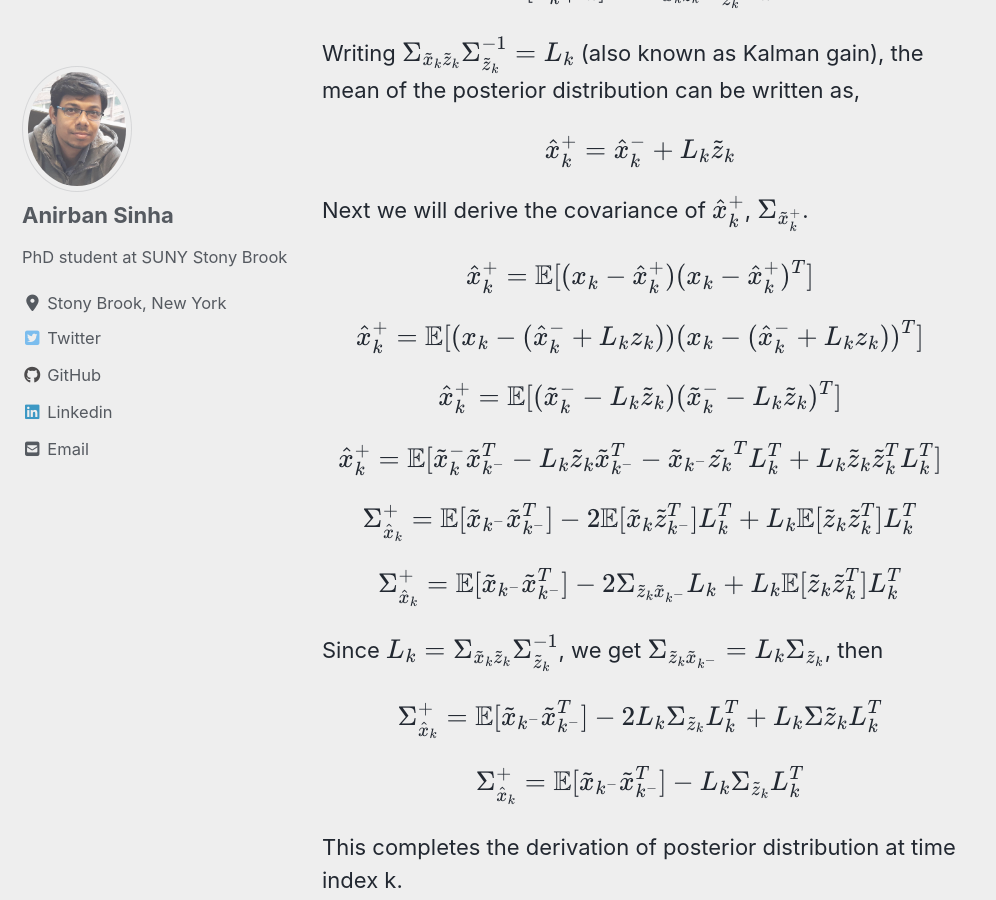
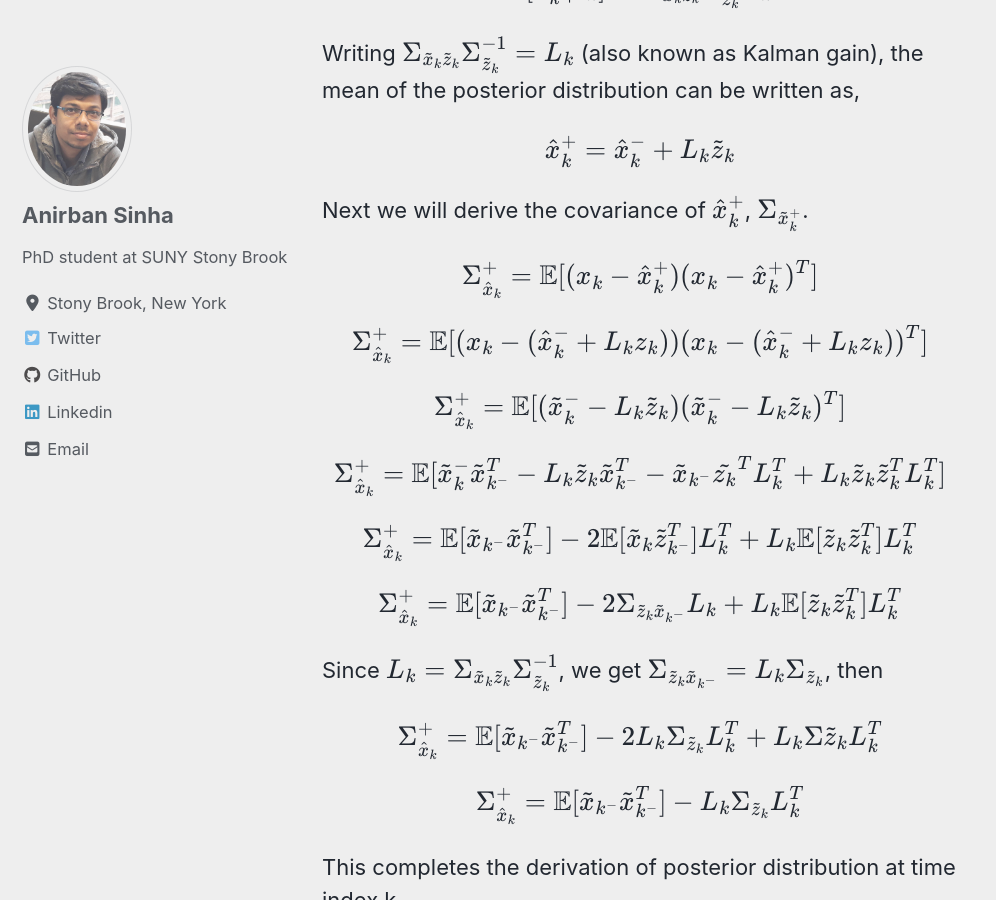
Before and after one commit to mattsinbot/mattsinbot.github.io, a Jekyll site: the page built from _posts/2019-12-08-KalmanFilter_Intro.md, in a window 1280 px wide and 900 px high, scrolled down 5660 px. Shown: the whole window, without its empty margins (0-996 px from the left). Built offline with Jekyll 4.4.1, drawn with Linux system fonts in a browser that asks for light colours; cached includes are drawn as plain includes; nearby versions of some CDN libraries; formulas are drawn with MathJax 3; comment, search, counter and statistics services are not loaded.

Commit message:
posterior distribution completed

```diff
--- a/_posts/2019-12-08-KalmanFilter_Intro.md
+++ b/_posts/2019-12-08-KalmanFilter_Intro.md
@@ -118,13 +118,13 @@ $$\hat{x}_k^+ = \hat{x}_k^- + L_k \tilde{z}_k$$
 
 Next we will derive the covariance of $$\hat{x}_k^+$$, $$\Sigma_{\tilde{x}_k^+}$$.
 
-$$\hat{x}_k^+ = \mathbb{E}[(x_k - \hat{x}_k^+)(x_k - \hat{x}_k^+)^T]$$
+$$\Sigma_{\hat{x}_k}^+ = \mathbb{E}[(x_k - \hat{x}_k^+)(x_k - \hat{x}_k^+)^T]$$
 
-$$\hat{x}_k^+ = \mathbb{E}[(x_k - (\hat{x}_k^-+L_kz_k))(x_k - (\hat{x}_k^-+L_kz_k))^T]$$
+$$\Sigma_{\hat{x}_k}^+ = \mathbb{E}[(x_k - (\hat{x}_k^-+L_kz_k))(x_k - (\hat{x}_k^-+L_kz_k))^T]$$
 
-$$\hat{x}_k^+ = \mathbb{E}[(\tilde{x}_k^- - L_k\tilde{z}_k)(\tilde{x}_k^- - L_k\tilde{z}_k)^T]$$
+$$\Sigma_{\hat{x}_k}^+ = \mathbb{E}[(\tilde{x}_k^- - L_k\tilde{z}_k)(\tilde{x}_k^- - L_k\tilde{z}_k)^T]$$
 
-$$\hat{x}_k^+ = \mathbb{E}[\tilde{x}_k^-\tilde{x}_{k^-}^T - L_k\tilde{z}_k\tilde{x}_{k^-}^T - \tilde{x}_{k^-}\tilde{z_k}^TL_k^T + L_k\tilde{z}_k\tilde{z}_k^TL_k^T]$$
+$$\Sigma_{\hat{x}_k}^+ = \mathbb{E}[\tilde{x}_k^-\tilde{x}_{k^-}^T - L_k\tilde{z}_k\tilde{x}_{k^-}^T - \tilde{x}_{k^-}\tilde{z_k}^TL_k^T + L_k\tilde{z}_k\tilde{z}_k^TL_k^T]$$
 
 $$\Sigma_{\hat{x}_k}^+ = \mathbb{E}[\tilde{x}_{k^-}\tilde{x}_{k^-}^T] - 2\mathbb{E}[\tilde{x}_k\tilde{z}_{k^-}^T]L_k^T + L_k \mathbb{E}[\tilde{z}_k\tilde{z}_k^T]L_k^T$$
 
```
